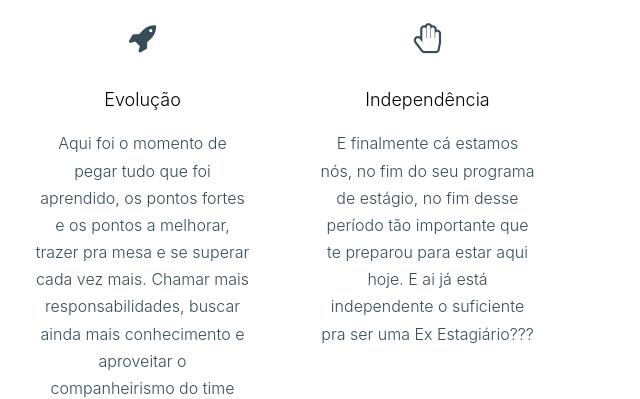
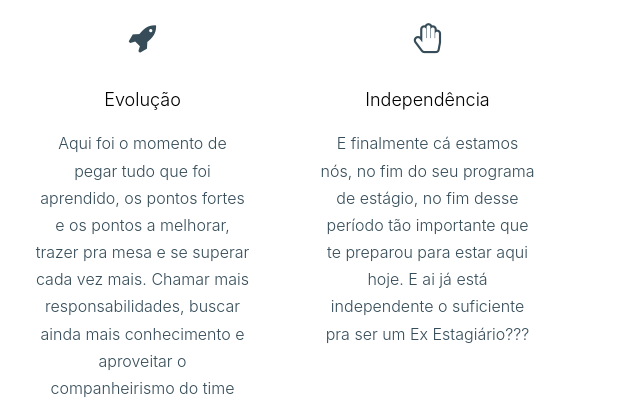
Before and after one commit to dasilvamarianac/acabouoestagio, a plain HTML site: page gui.html in a window 1280 px wide. Shown: the part 1560-1959 px from the top of the page, 640-1280 px from the left. Drawn offline with Linux system fonts and the light colour scheme; files whose address does not match are found by name; a web font is replaced by a local one.

Commit message:
Update gui.html

```diff
--- a/gui.html
+++ b/gui.html
@@ -145,7 +145,7 @@
                 <span class="icon-hand-paper-o"></span>
               </span>
               <h3>Independência</h3>
-              <p>E finalmente cá estamos nós, no fim do seu programa de estágio, no fim desse período tão importante que te preparou para estar aqui hoje. E ai já está independente o suficiente pra ser uma Ex Estagiário???</p>
+              <p>E finalmente cá estamos nós, no fim do seu programa de estágio, no fim desse período tão importante que te preparou para estar aqui hoje. E ai já está independente o suficiente pra ser um Ex Estagiário???</p>
             </div>
           </div>
         </div>
```
